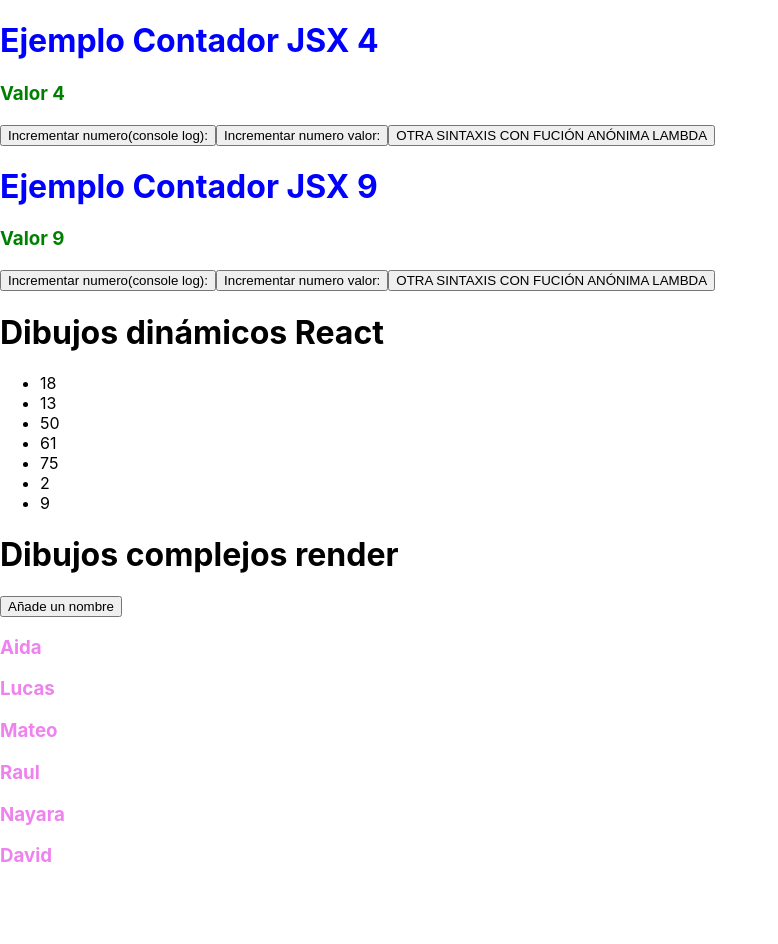
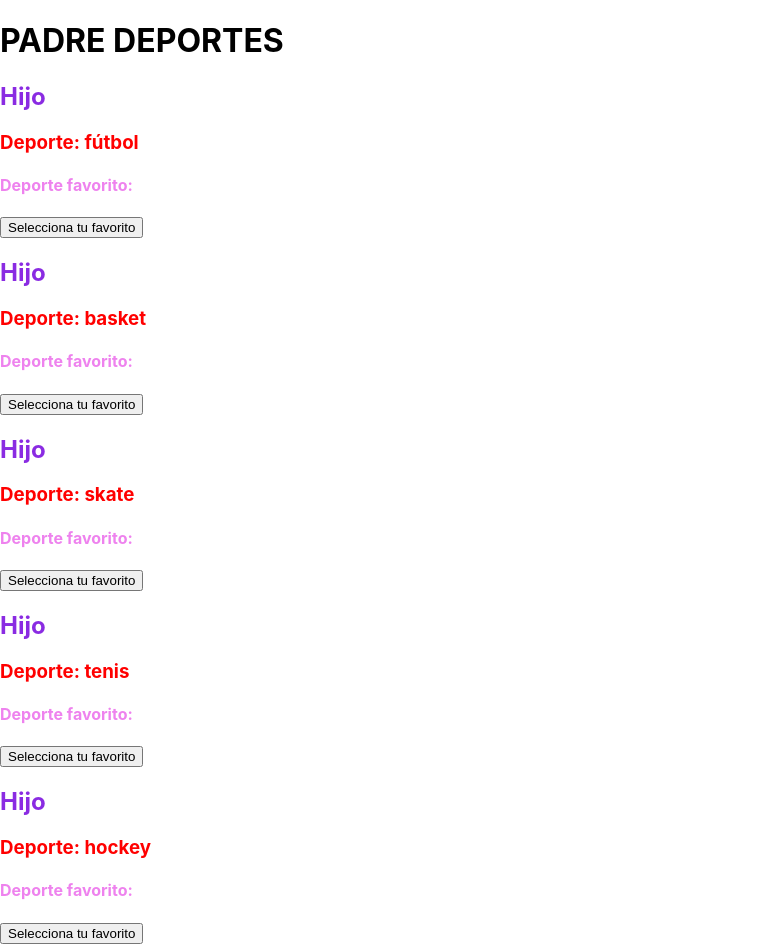
Before and after one commit to Kevbast/reactclaseses6, a React (Create React App) app: page / in a window 1280 px wide. Shown: the whole page, without its empty margins (0-778 px from the left). Before the commit the page ends 886 px from the top, so only its background shows below. Built offline with nearby package versions, Linux system fonts and the light colour scheme.

Commit message:
PadreHijo prácticas

```diff
--- /dev/null
+++ b/src/components/HijoDeportes.jsx
@@ -0,0 +1,25 @@
+import { Component } from "react";
+
+class HijoDeportes extends Component{
+
+    state={
+        favorito:" "
+    }
+
+    mostrarFav =()=>{
+        this.setState({
+            favorito:this.props.nombre
+        })
+    }
+
+    render(){
+        return(<div>
+            <h2 style={{color:"blueviolet"}}>Hijo</h2>
+            <h3 style={{color:"red"}}>Deporte: {this.props.nombre}</h3>
+            <h4 style={{color:"violet"}}>Deporte favorito: {this.state.favorito}</h4>
+            <button onClick={this.mostrarFav}>Selecciona tu favorito</button>
+        </div>)
+    }
+}
+
+export default HijoDeportes
--- /dev/null
+++ b/src/components/PadreDeportes.jsx
@@ -0,0 +1,21 @@
+import { Component } from "react";
+import HijoDeportes from "./HijoDeportes";
+
+class PadreDeportes extends Component{
+
+    deportes =["fútbol","basket","skate","tenis","hockey"]
+
+    render(){
+        return(<div>
+            <h1>PADRE DEPORTES</h1>
+            {
+                this.deportes.map((deporte,index)=>{
+                    //dibujamos un hijo deporte por cada uno q haya
+                    return(<HijoDeportes key={index} nombre={deporte}/>)
+                })
+            }
+        </div>)
+    }
+}
+
+export default PadreDeportes
--- a/src/index.js
+++ b/src/index.js
@@ -6,15 +6,17 @@
 import Contador from './components/Contador';
 import DibujosComplejos from './components/DibujosComplejos';
 import DibujosComplejosRender from './components/DibujosComplejosRender';
+import PadreDeportes from './components/PadreDeportes';
 
 const root = ReactDOM.createRoot(document.getElementById('root'));
 root.render(
   <React.StrictMode>
     {/* <App /> */}
-    <Contador inicio="4"/>
+    {/* <Contador inicio="4"/>
     <Contador inicio="9"/>
     <DibujosComplejos/>
-    <DibujosComplejosRender/>
+    <DibujosComplejosRender/> */}
+    <PadreDeportes/>
   </React.StrictMode>
 );
 
```
